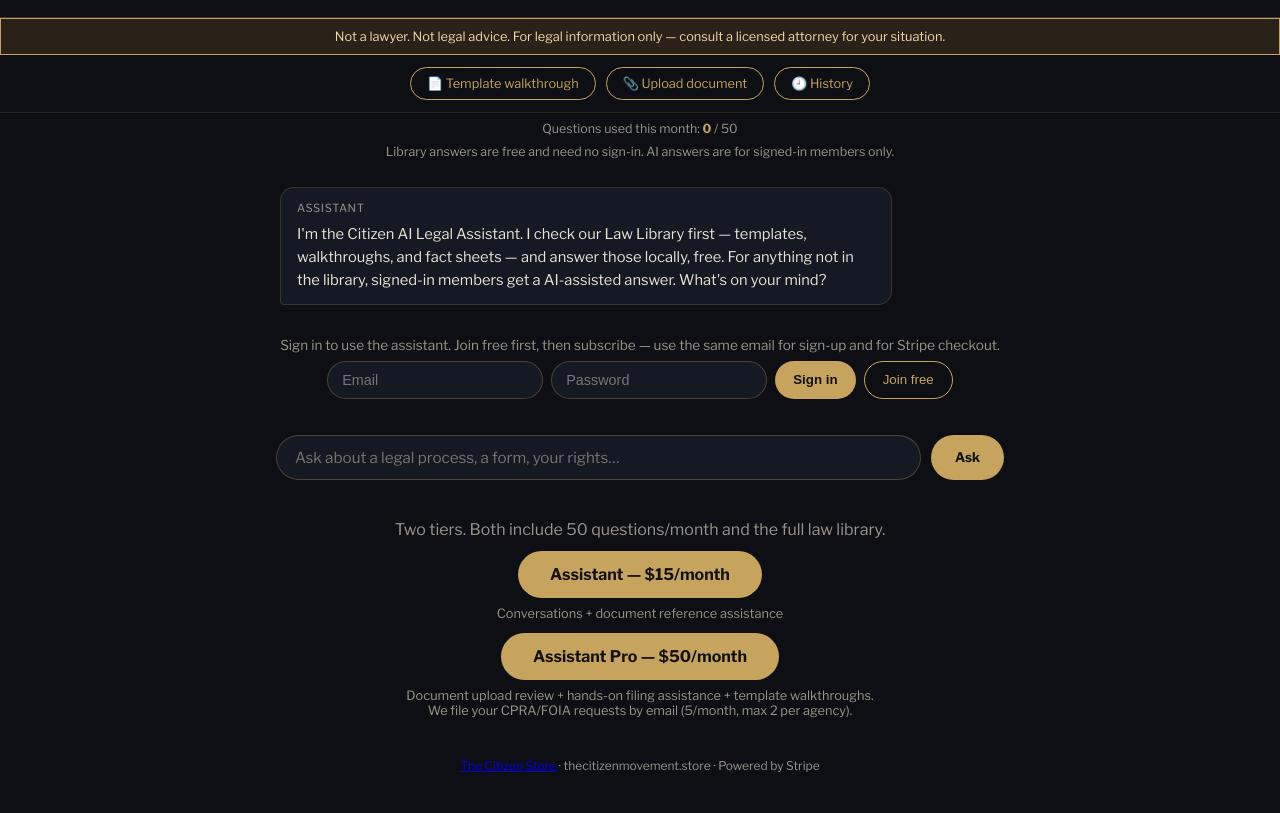
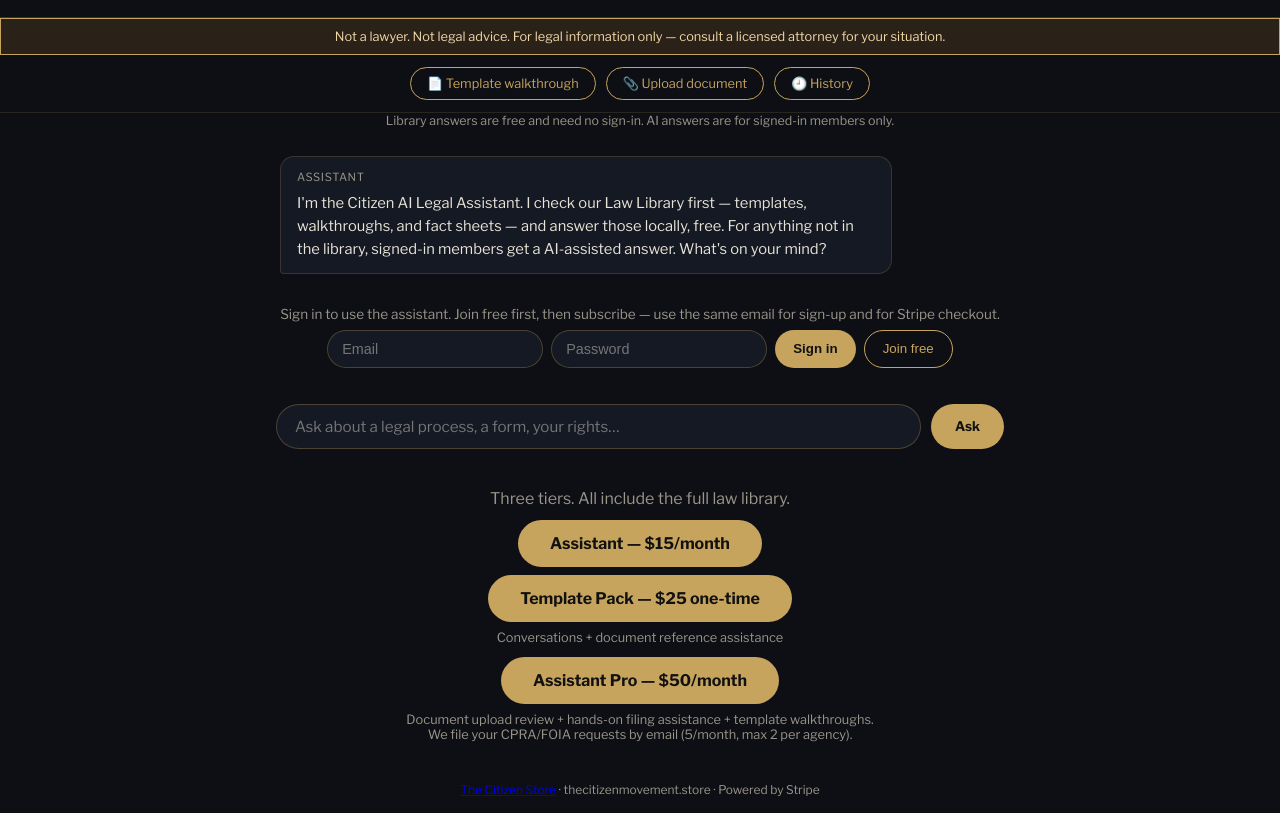
Before and after one commit to thecitizenmovement-org/Thecitizenmovement.store, a plain HTML site: page assistant.html in a window 1280 px wide. Shown: the part 107-920 px from the top of the page. Before the commit the page ends 896 px from the top, so only its background shows below. Drawn offline with nearby package versions, Linux system fonts and the light colour scheme.

Commit message:
Remove question cap, restore Template Pack tier, no Gemini mentions on page

```diff
--- a/assistant.html
+++ b/assistant.html
@@ -50,7 +50,6 @@
   <button id="btn-history" title="Show saved conversations">🕘 History</button>
   <input type="file" id="file" accept=".pdf,.txt,.doc,.docx,.png,.jpg,.jpeg">
 </div>
-<div class="quota">Questions used this month: <strong id="used">0</strong> / 50</div>
 <div style="text-align:center;color:var(--muted);font-size:.78rem;padding:0 8px 8px">Library answers are free and need no sign-in. AI answers are for signed-in members only.</div>
 <div id="chat"></div>
 <div id="auth-box" style="max-width:760px;width:100%;margin:0 auto;padding:12px 16px;text-align:center">
@@ -70,8 +69,9 @@
   <button id="send">Ask</button>
 </div>
 <div class="subscribe-cta" id="subscribe-cta" style="display:none">
-  <p style="margin-bottom:12px;color:var(--muted)">Two tiers. Both include 50 questions/month and the full law library.</p>
+  <p style="margin-bottom:12px;color:var(--muted)">Three tiers. All include the full law library.</p>
   <p style="margin-bottom:8px"><a href="https://buy.stripe.com/8x25kwecOfmO0Tjgw45wI01">Assistant — $15/month</a></p>
+  <p style="margin-bottom:8px"><a href="https://buy.stripe.com/fZu5kw6Km7UmatT0x65wI00">Template Pack — $25 one-time</a></p>
   <p style="color:var(--muted);font-size:.8rem;margin-bottom:12px">Conversations + document reference assistance</p>
   <p style="margin-bottom:8px"><a href="https://buy.stripe.com/4gM00c0lY0rU8lL5Rq5wI02">Assistant Pro — $50/month</a></p>
   <p style="color:var(--muted);font-size:.8rem">Document upload review + hands-on filing assistance + template walkthroughs.<br>We file your CPRA/FOIA requests by email (5/month, max 2 per agency).</p>
@@ -83,7 +83,7 @@
    Until then the page runs in preview mode against the local demo. */
 const BACKEND_URL = "https://jesrbqrwbacuirwxbkis.supabase.co/functions/v1/legal-assistant"; // wired 2026-10-13
 const DOCUMENT_PULL_URL = "https://jesrbqrwbacuirwxbkis.supabase.co/functions/v1/document-pull"; // gate deployment 2026-10-31: documents come from the private bucket, never raw GitHub
-const MONTHLY_QUOTA = 50;
+const MONTHLY_QUOTA = Infinity; // cap removed 2026-11-03
 let SUBSCRIBED = false;
 const SUPABASE_URL = "https://jesrbqrwbacuirwxbkis.supabase.co";
 const SUPABASE_ANON_KEY = "eyJhbGciOiJIUzI1NiIsInR5cCI6IkpXVCJ9.eyJpc3MiOiJzdXBhYmFzZSIsInJlZiI6Implc3JicXJ3YmFjdWlyd3hia2lzIiwicm9sZSI6ImFub24iLCJpYXQiOjE3OTE2NTU2OTcsImV4cCI6MjEwNzIzMTY5N30._LCnNC2JIjijt6n0u3kKestF5G2Zsjju4hEv1d1tImc";
@@ -96,7 +96,7 @@ const usedEl = document.getElementById('used');
 let used = parseInt(localStorage.getItem('cq_used') || '0', 10);
 let history = JSON.parse(localStorage.getItem('cq_history') || '[]');
 
-function renderQuota(){ usedEl.textContent = used; }
+function renderQuota(){ if (usedEl) usedEl.textContent = used; }
 function saveState(){
   localStorage.setItem('cq_used', String(used));
   localStorage.setItem('cq_history', JSON.stringify(history.slice(-50)));
```
